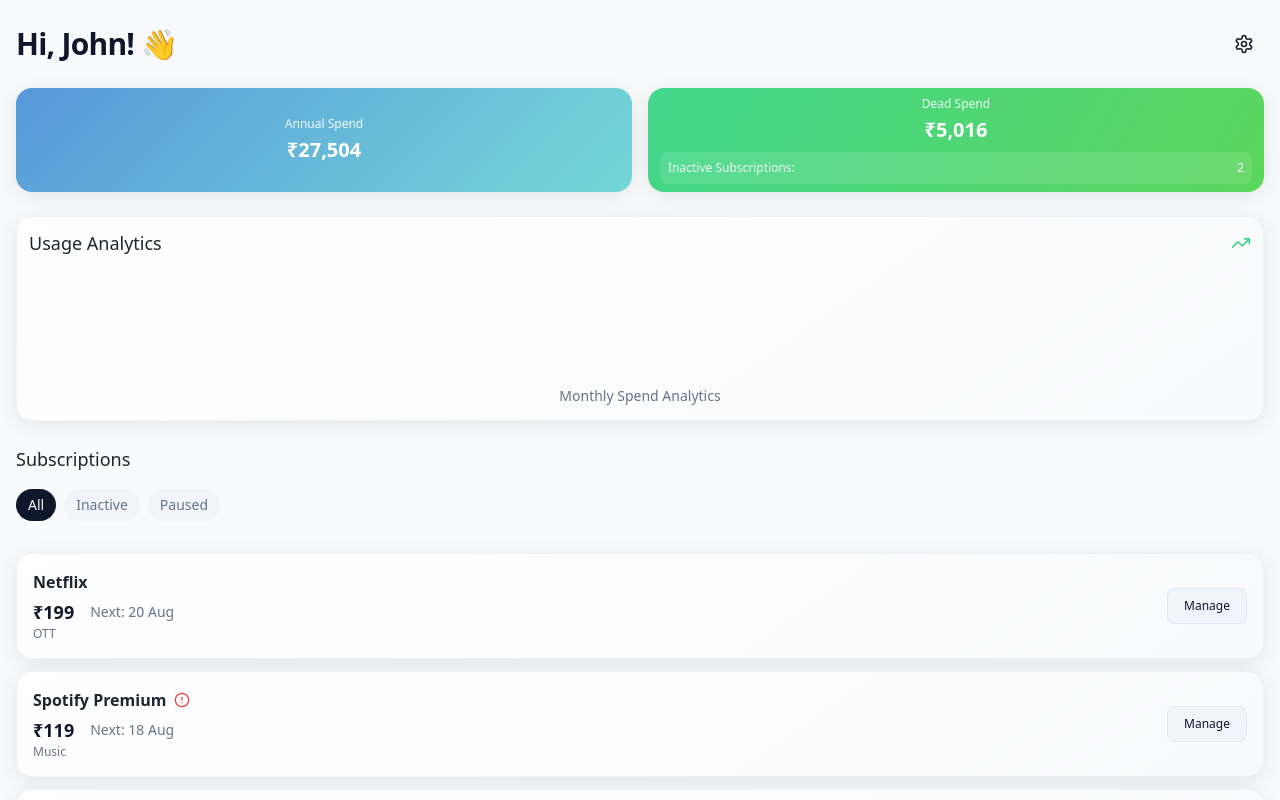
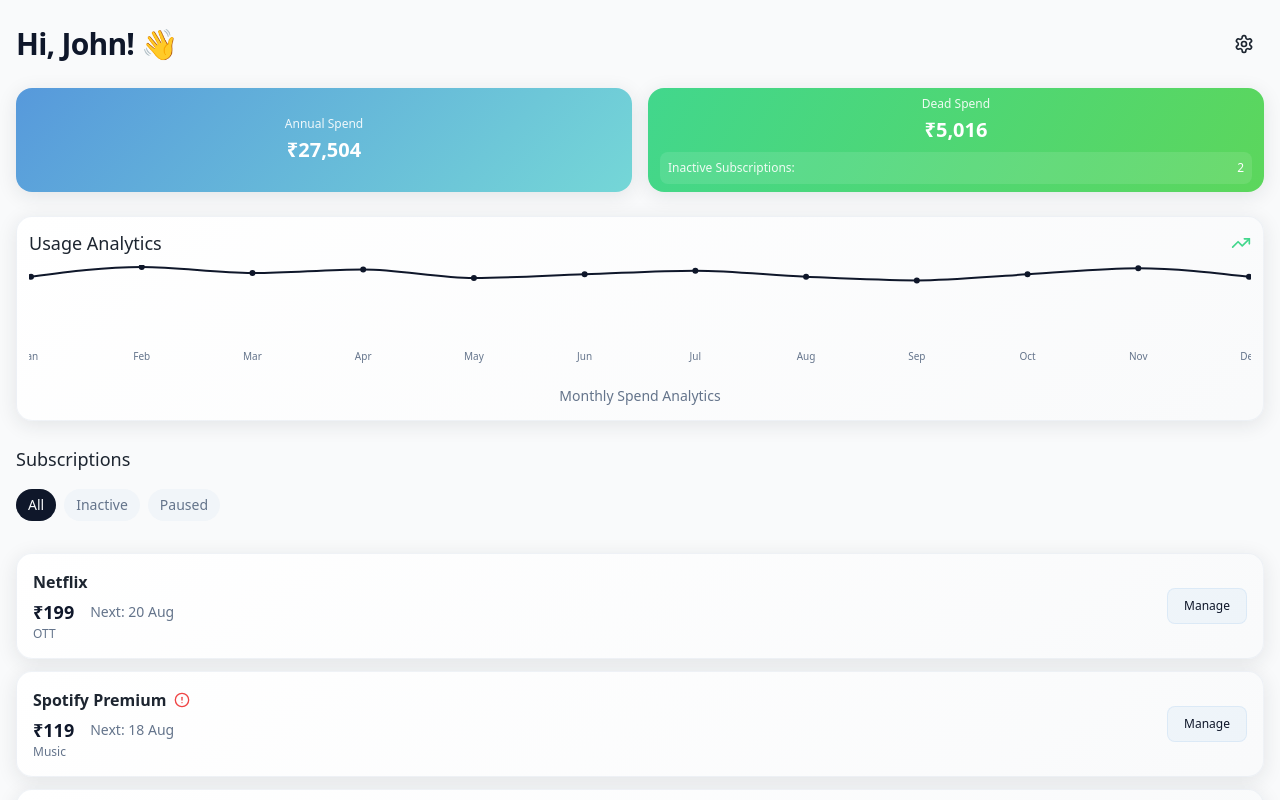
Before and after one commit to thenoseysmurf/sub-swachh-spark, a React (Vite) app: page /dashboard in a window 1280 px wide. Shown: the top 800 px of the page. Built offline with nearby package versions, Linux system fonts and the light colour scheme.

Commit message:
Reverted to commit 1b5aa6d4b5d1ecfe8a48b72ca750e051b07d97b8

```diff
--- a/src/pages/Dashboard.tsx
+++ b/src/pages/Dashboard.tsx
@@ -145,8 +145,7 @@ export default function Dashboard() {
               <TrendingUp className="h-5 w-5 text-success" />
             </div>
 
-            <div className="h-28 flex items-center justify-center">
-              <div className="w-full">
+            <div className="h-28">
               <ResponsiveContainer width="100%" height="100%">
                 <LineChart data={monthlySpendData} margin={{
                 top: 2,
@@ -166,7 +165,6 @@ export default function Dashboard() {
                 }} />
                 </LineChart>
               </ResponsiveContainer>
-              </div>
             </div>
 
             <p className="body-sm text-muted-foreground text-center">Monthly Spend Analytics</p>
```
Lines whose indentation alone changed are shown as unchanged.
